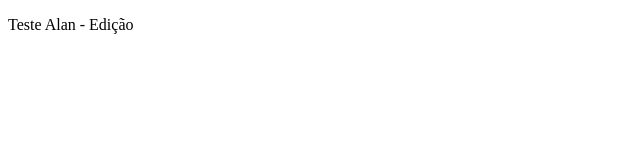
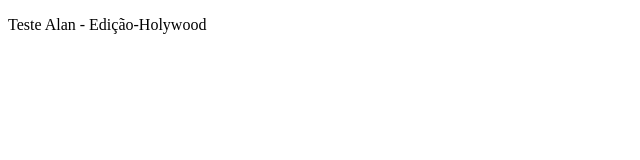
Before and after one commit to alan-silva/projeto-1, a plain HTML site: page index.html in a window 1280 px wide. Shown: the full height of the page, 0-640 px from the left. Drawn offline with Linux system fonts and the light colour scheme.

Commit message:
Hollywood

```diff
--- a/index.html
+++ b/index.html
@@ -12,7 +12,7 @@
         <title> Curso gratuito GIT e Github </title>
 </head>
 <body>
-    <p> Teste Alan - Edição</p>
+    <p> Teste Alan - Edição-Holywood</p>
 </body>
 
 </html>
```
